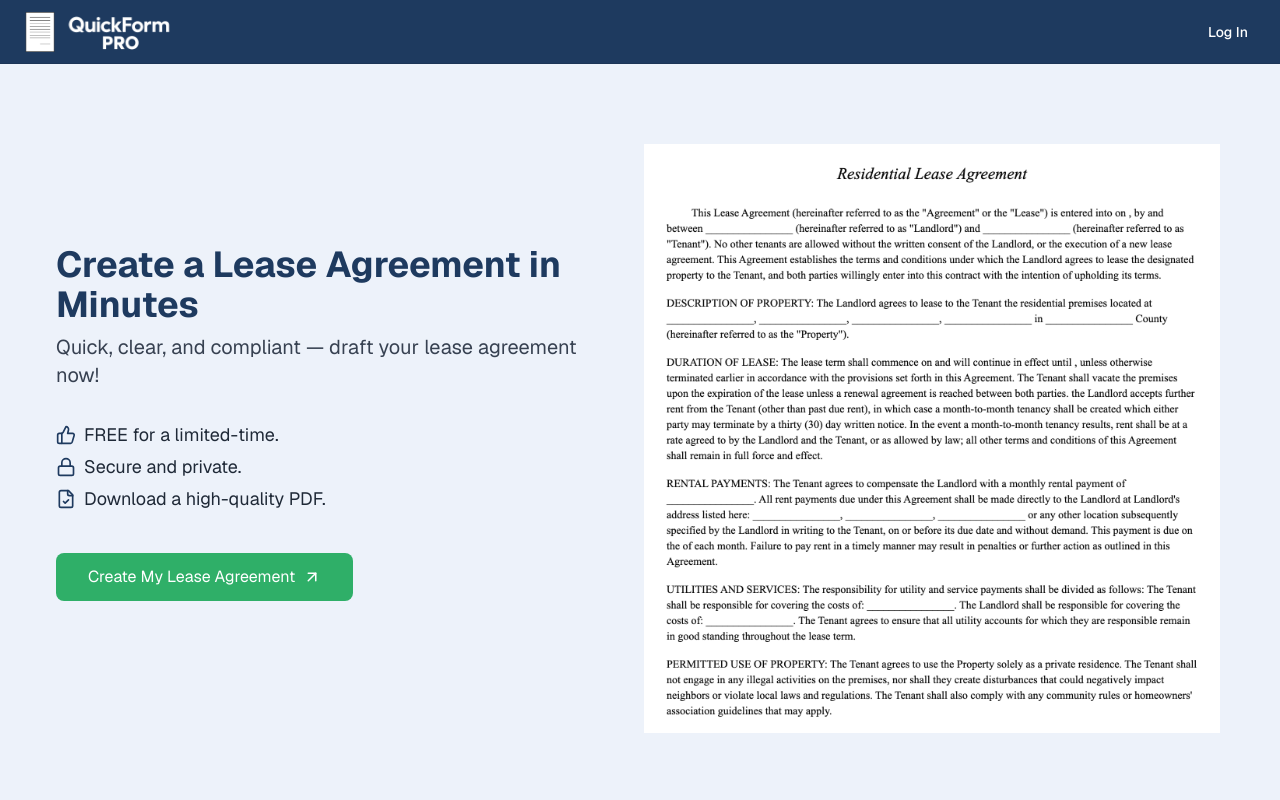
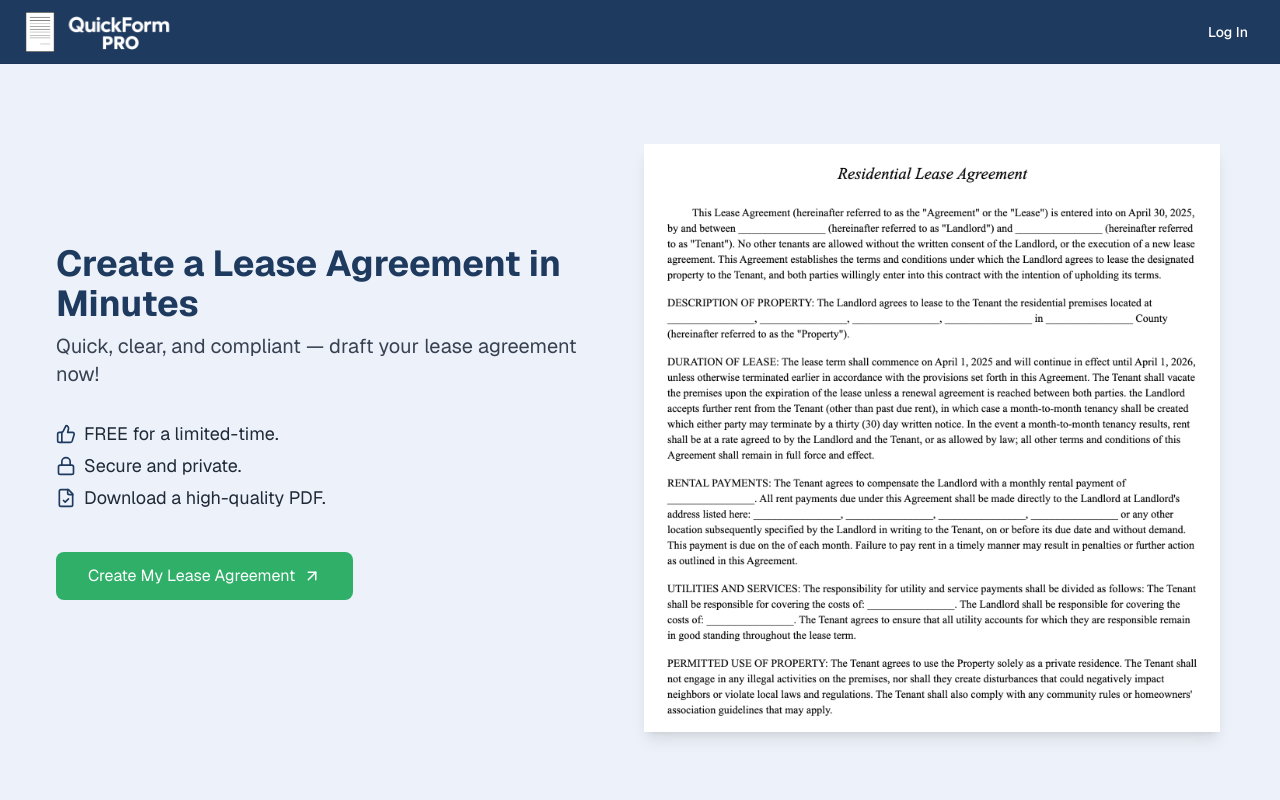
Before and after one commit to jonathanporras/blueprint-forms, a Next.js app: page / in a window 1280 px wide. Shown: the top 800 px of the page. Built offline with nearby package versions, Linux system fonts and the light colour scheme; no server answers.

Commit message:
Update lease agreement image on landing page

```diff
--- a/app/lease-agreement/page.tsx
+++ b/app/lease-agreement/page.tsx
@@ -98,8 +98,8 @@ export default function LeaseAgreementLanding() {
             </div>
             <div className="w-full md:w-1/2">
               <img
-                className="max-w-xl w-full block mx-auto"
-                src="/images/lease-agreement-screen.png"
+                className="max-w-xl w-full block mx-auto shadow-lg"
+                src="/images/lease-agreement-screen-2.png"
               />
             </div>
           </section>
```
Also changed, not shown: public/images/lease-agreement-screen-2.png (added).
